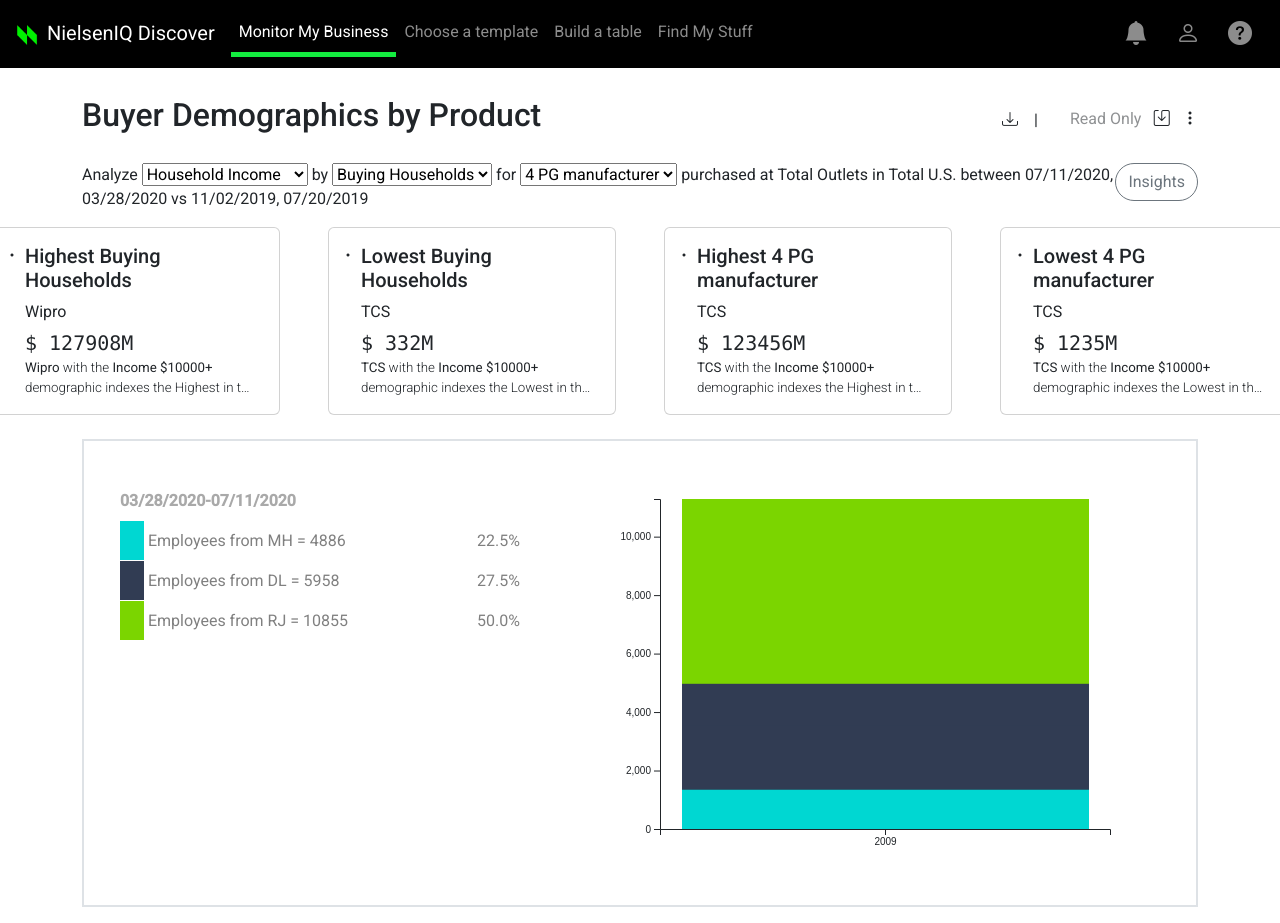
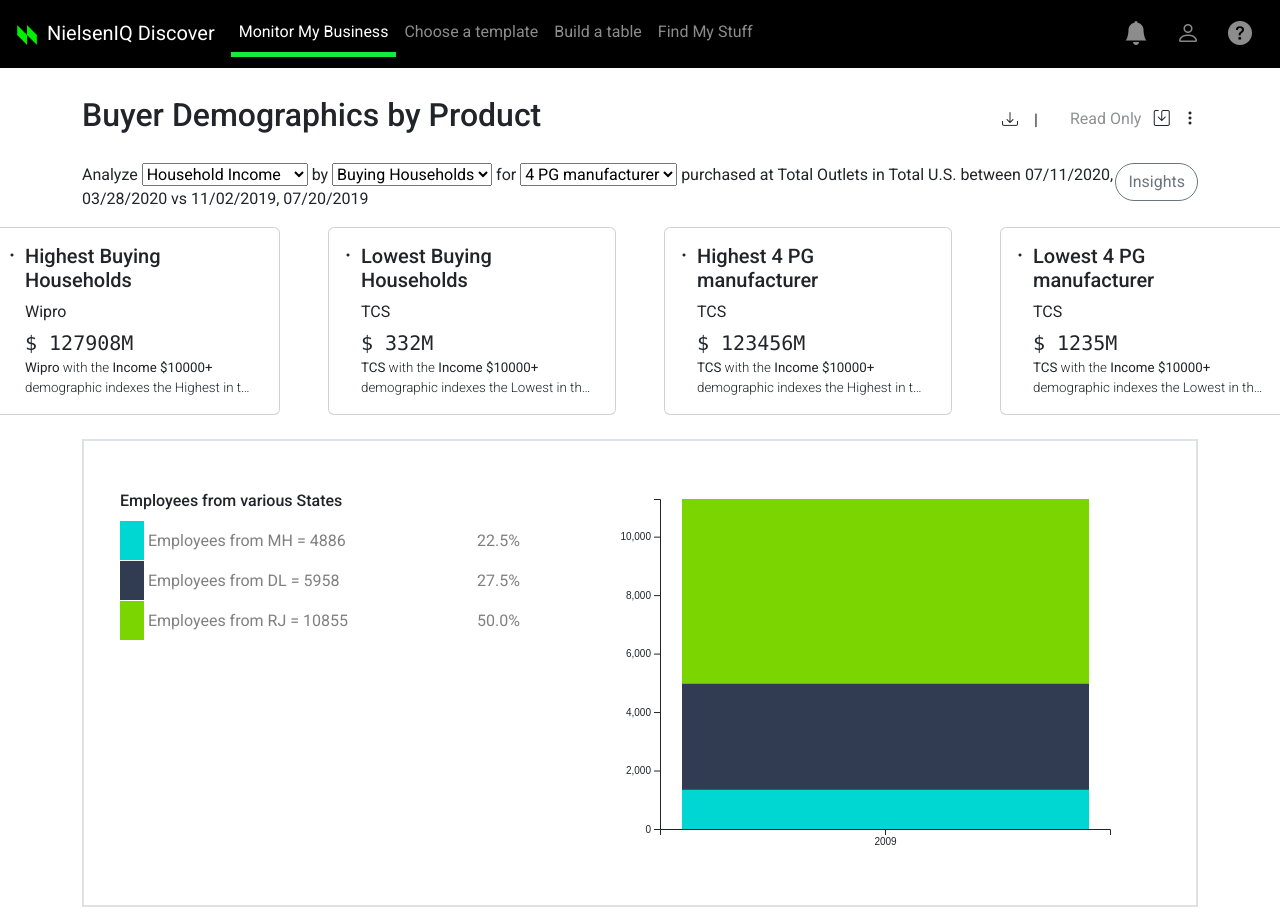
Before and after one commit to manojkumar-nielseniq/dtk-report-new, an Angular app: page /home in a window 1280 px wide. Shown: the top 923 px of the page. Built offline with nearby package versions, Linux system fonts and the light colour scheme.

Commit message:
Changed title for chart overview

```diff
--- a/src/app/chart-overview/chart-overview.component.html
+++ b/src/app/chart-overview/chart-overview.component.html
@@ -1,6 +1,6 @@
 
 <div style="width:400px; height:400px;">
-    <p style="font-weight: 800; color: darkgray">03/28/2020-07/11/2020</p>
+    <p style="font-weight: 500;">Employees from various States</p>
     <div *ngFor="let data of overviewValues" style="display: flex; justify-content: space-between; color:gray">
         <p><span [ngStyle]="{'background-color':data['color'], 'padding': '10px'}">&nbsp;</span> Employees from {{data["name"]}} = {{data["value"]}}</p>
 
```
